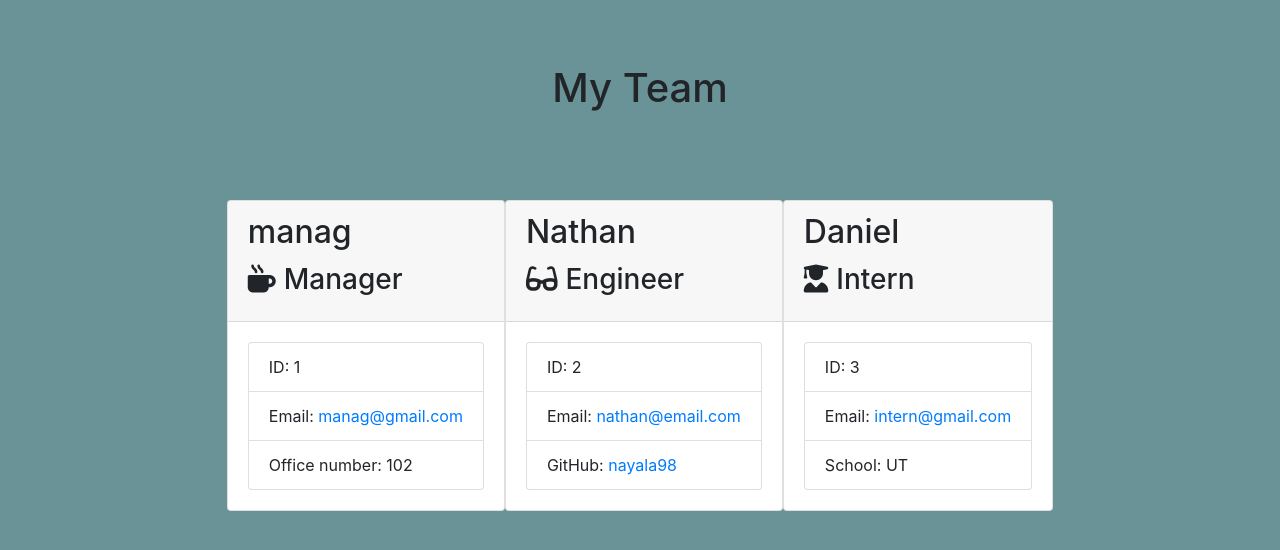
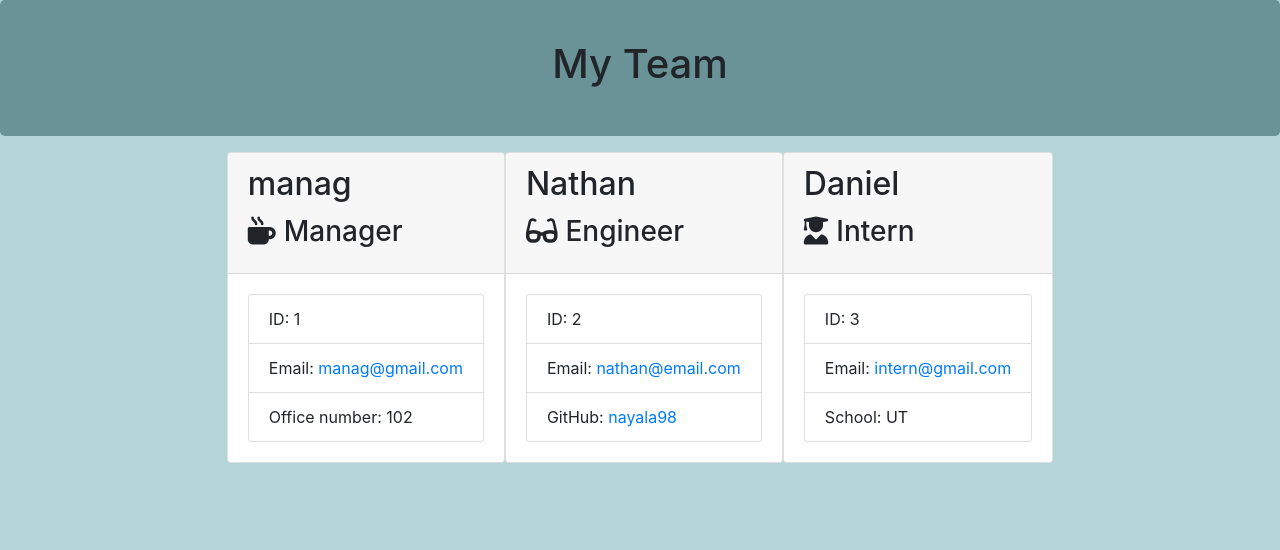
Before and after one commit to nayala98/10-OOP-Challange-Team-Profile-Generator, a website: page output/team.html in a window 1280 px wide. Drawn offline with nearby package versions, Linux system fonts and the light colour scheme.

Commit message:
Adjusted some styling in the css for header

```diff
--- a/output/style.css
+++ b/output/style.css
@@ -1,8 +1,15 @@
 
 body {
-    background-color: rgb(105, 147, 151);
+    background-color: rgb(179, 213, 215);
 }
 
 .jumbotron {
     background-color: transparent;
 }
+
+.header {
+    margin: 0;
+    padding: 40px;
+    text-align: center;
+    background: rgb(105, 147, 151);
+}
--- a/output/team.html
+++ b/output/team.html
@@ -15,8 +15,8 @@
 <body>
     <div class="container-fluid">
         <div class="row">
-            <div class="col-12 jumbotron mb-3 team-heading">
-                <h1 class="text-center">My Team</h1>
+            <div class="col-12 jumbotron mb-3 team-heading header">
+                <h1>My Team</h1>
             </div>
         </div>
     </div>
```
